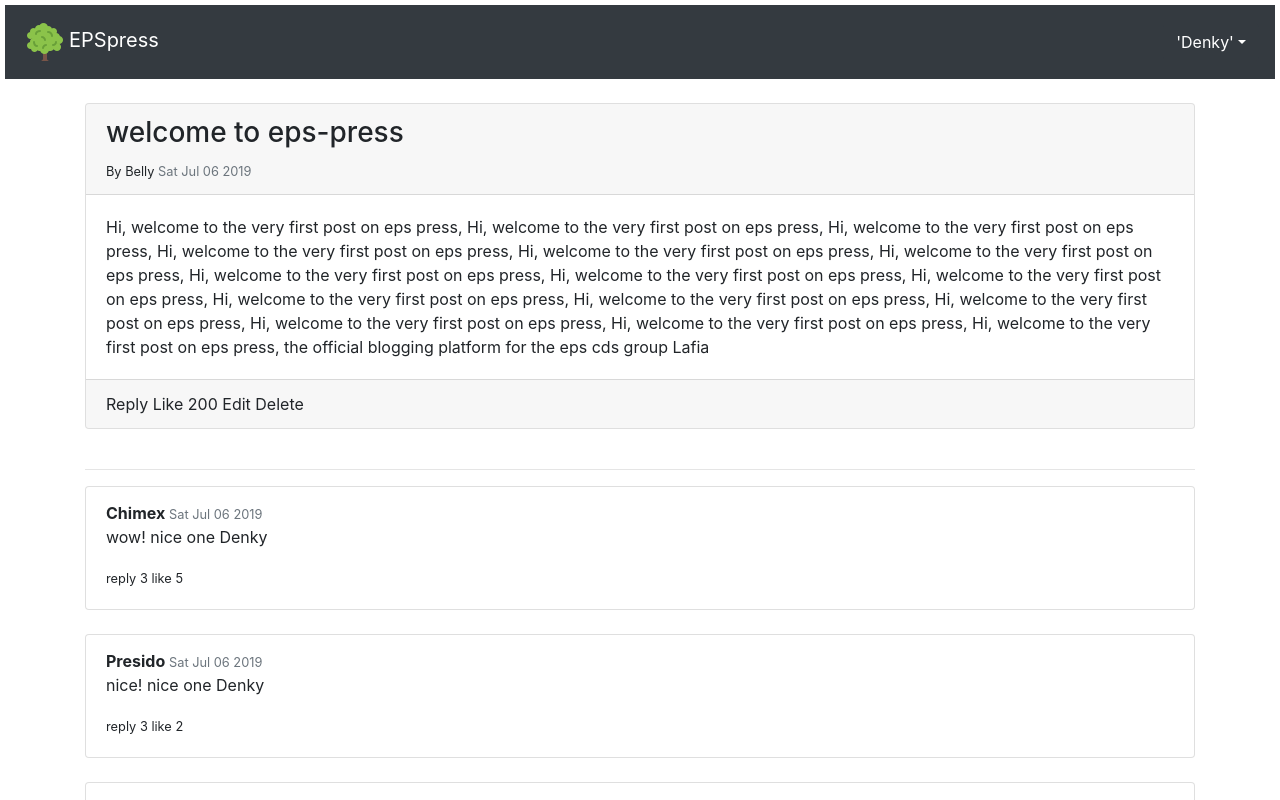
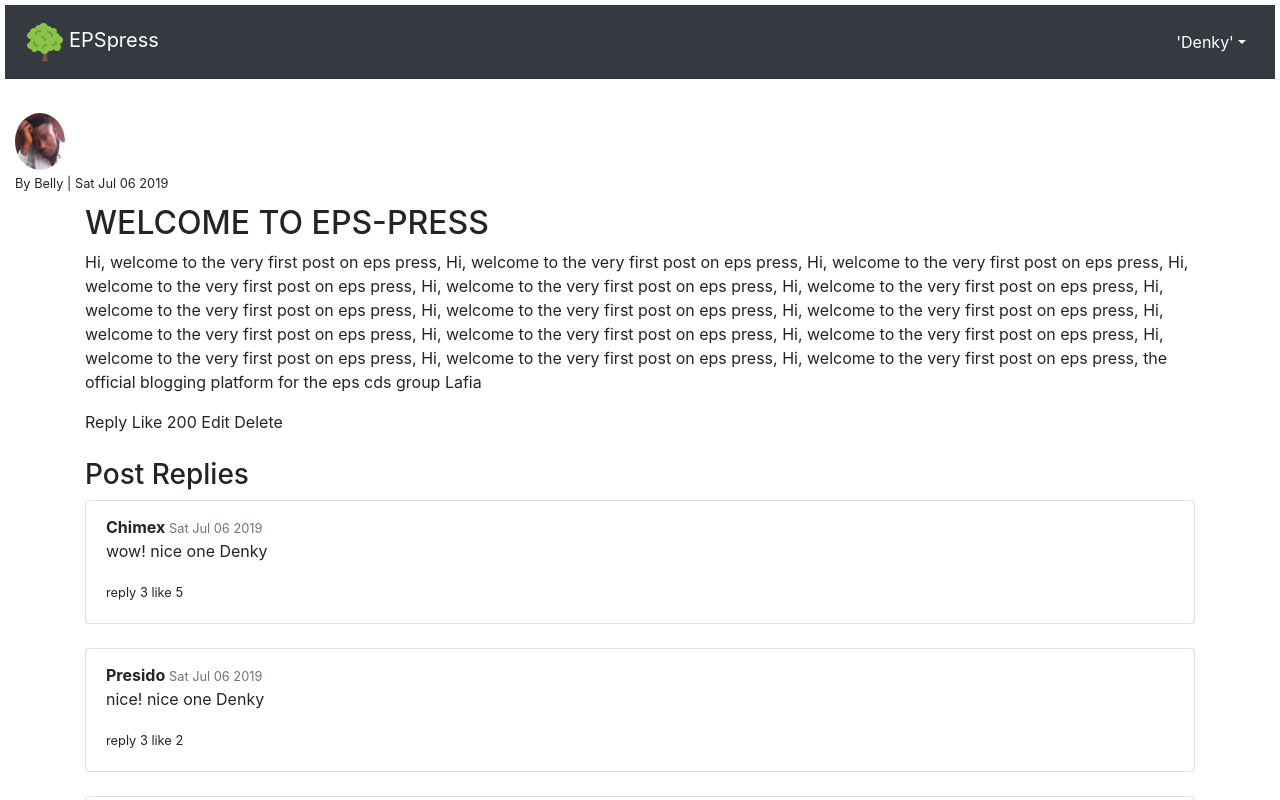
Before and after one commit to DenkyOgbonnaya/eps-press, a React (Create React App) app in the folder client/: page / in a window 1280 px wide. Both pictures are taken after a click on the element 640 px from the left and 304 px from the top of the page. Shown: the top 800 px of the page. Built offline with nearby package versions, Linux system fonts and the light colour scheme.

Commit message:
modified post details page

```diff
--- a/client/src/components/post/postDetails.js
+++ b/client/src/components/post/postDetails.js
@@ -2,6 +2,7 @@ import React, {useState,  useEffect} from 'react';
 import Comment from './comment'
 import{Container, Row, Col, Card, CardFooter, CardHeader, CardBody, CardText, CardSubtitle, CardTitle} from 'reactstrap';
 import CommentForm from './commentForm';
+import './style.css';
 
 const postt ={
     _id: 2, title: 'welcome to eps-press', content: 'Hi, welcome to the very first post on eps press, Hi, welcome to the very first post on eps press, Hi, welcome to the very first post on eps press, Hi, welcome to the very first post on eps press, Hi, welcome to the very first post on eps press, Hi, welcome to the very first post on eps press, Hi, welcome to the very first post on eps press, Hi, welcome to the very first post on eps press, Hi, welcome to the very first post on eps press, Hi, welcome to the very first post on eps press, Hi, welcome to the very first post on eps press, Hi, welcome to the very first post on eps press, Hi, welcome to the very first post on eps press, Hi, welcome to the very first post on eps press, Hi, welcome to the very first post on eps press, the official blogging platform for the eps cds group Lafia',
@@ -46,29 +47,27 @@ const PostDetails = props => {
         )
     }, [])
     return (
-        <div>
+        <div className='post'>
+            <div className='post-author'>
+                <span> <img src={require('./Denkys.jpg')} alt='author' /> </span>  <br />
+                <small text-muted> By {postt.owner.username} | {" "} {new Date(postt.createdDate).toDateString()} </small>
+            </div>
             <Container>
                 <Row>
                     <Col xs='12' >
-                        <Card>
-                            <CardHeader>
-                                <h3> {postt.title} </h3>
-                                <small> By {postt.owner.username} </small>
-                                <small className='text-muted' > {new Date(postt.createdDate).toDateString()} </small>
-                            </CardHeader>
-                            <CardBody>
-                                <CardText> {postt.content} </CardText>
-                            </CardBody>
-                            <CardFooter >
-                                    <span onClick = {() => setIsOpen(!isOpen)} > {isOpen ? 'close reply' : 'Reply'} </span> {" "}
-                                    <span> Like {postt.likes} </span> {" "}
-                                    <span> Edit </span> {" "}
-                                    <span> Delete  </span> {" "}
-                                </CardFooter>
-                        </Card>
+                        <div className='post-content'>
+
+                            <h2> {postt.title.toUpperCase()} </h2>
+                            <p> {postt.content} </p>
+                            <span onClick = {() => setIsOpen(!isOpen)} > {isOpen ? 'close reply' : 'Reply'} </span> {" "}
+                            <span> Like {postt.likes} </span> {" "}
+                            <span> Edit </span> {" "}
+                            <span> Delete  </span> {" "}
+                        </div>
                         <br />
+                        <h3>Post Replies </h3>
                         {isOpen && <CommentForm />}
-                        <hr />
+                        <hrv/>
                     </Col>
                 </Row>
                 <Row>
--- a/client/src/components/post/style.css
+++ b/client/src/components/post/style.css
@@ -2,3 +2,10 @@
   position: fixed;
   bottom: 20px;
 }
+.post-author {
+  padding: 10px;
+}
+.post-author > span > img {
+  border-radius: 50%;
+  width: 50px;
+}
```
Also changed, not shown: client/src/components/post/Denkys.jpg (added).
